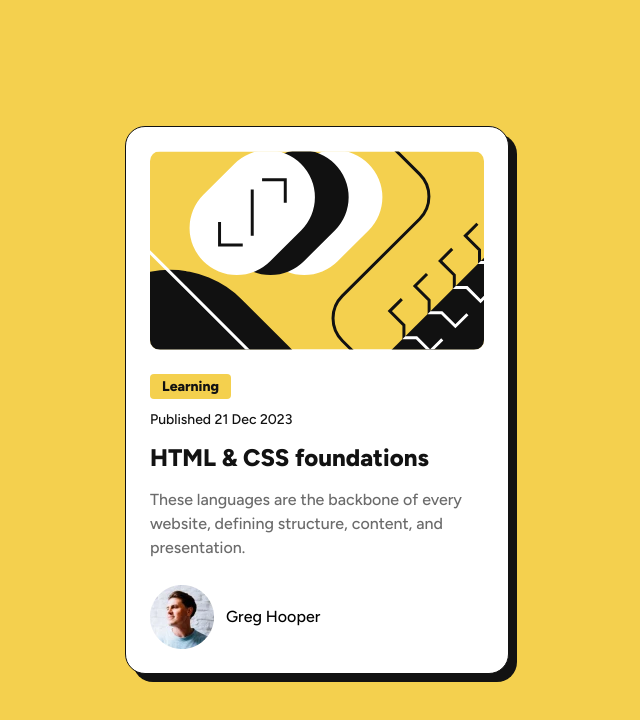
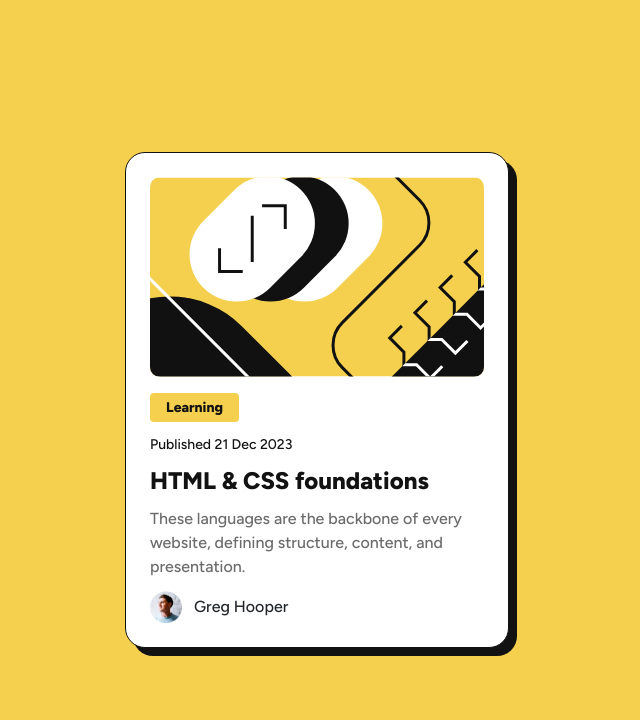
Before and after one commit to bindu953/BootStrap_Lab3, a plain HTML site: page Blog-Preview-Card/index.html in a window 1280 px wide. Shown: the whole page, without its empty margins (323-963 px from the left). Drawn offline with nearby package versions, Linux system fonts and the light colour scheme.

Commit message:
Udated index.html to tailwind and bootstrap classes

```diff
--- a/Blog-Preview-Card/index.html
+++ b/Blog-Preview-Card/index.html
@@ -8,58 +8,75 @@
   <!-- displays site properly based on user's device -->
 
   <link rel="icon" type="image/png" sizes="32x32" href="./assets/images/favicon-32x32.png">
+
   <link rel="preconnect" href="https://fonts.googleapis.com">
   <link rel="preconnect" href="https://fonts.gstatic.com" crossorigin>
   <link href="https://fonts.googleapis.com/css2?family=Figtree:wght@500;800&display=swap" rel="stylesheet">
-  <link rel="stylesheet" href="style.css">
+
+  <!--Tailwind CDN-->
+  <script src="https://cdn.tailwindcss.com"></script>
+
+  <!-- Bootstrap CDN -->
+  <link href="https://cdn.jsdelivr.net/npm/bootstrap@5.3.0/dist/css/bootstrap.min.css" rel="stylesheet">
+  <script src="https://cdn.jsdelivr.net/npm/bootstrap@5.3.0/dist/js/bootstrap.bundle.min.js"></script>
+
+  <!-- 3. Override Bootstrap's font variable AFTER Bootstrap's CSS -->
+  <style>
+    :root {
+      --bs-body-font-family: 'Figtree', sans-serif;
+    }
+  </style>
+
   <title>Frontend Mentor | Blog preview card</title>
 
 </head>
 
-<body>
+<body class="bg-[hsl(212,45%,89%)]">
 
-  <main class="main-content">
-    <article class="blog-preview-card">
+  <main class="d-flex justify-content-center align-items-center min-vh-100 p-6 bg-[hsl(47,88%,63%)]">
+    <article class="bg-[hsl(0,0%,100%)] w-[384px] max-w-full  p-6 rounded-[20px] border-[1px] border-solid border-[hsl(0,0%,7%)]
+                shadow-[8px_8px_0px_hsl(0,0%,7%)] text-start">
 
       <!-- Blog illustration -->
       <img src="./assets/images/illustration-article.svg" alt="Illustration Representing HTML AND CSS"
-        class="illustration-image">
+        class="d-block w-100 rounded-[10px] mb-3">
 
       <!-- Learning label -->
-      <p class="learning">Learning</p>
+      <p
+        class="d-inline-block bg-[hsl(47,88%,63%)] text-[hsl(0,0%,7%)] text-[14px] max-[375px]:text-[12px] font-extrabold px-3 py-1 rounded-1 mb-[12px]">
+        Learning</p>
 
       <!-- Published Date -->
-      <p class="published-date">Published 21 Dec 2023</p>
+      <p class="text-[14px] mb-[12px]  max-[375px]:text-[12px] fw-medium text-[hsl(0,0%,7%)] leading-[1.5]">Published 21
+        Dec 2023</p>
 
       <!-- Blog heading -->
-      <h1>
-        <a href="https://www.frontendmentor.io/" class="blog-title">
+      <h1 class="text-[24px] max-[375px]:text-[20px] mb-[12px] font-extrabold">
+        <a href="https://www.frontendmentor.io/" class="text-[hsl(0,0%,7%)] text-decoration-none transition-colors duration-200 ease-[ease]  hover:text-[hsl(47,88%,63%)]  focus-visible:text-[hsl(47,88%,63%)]
+              focus-visible:outline
+              focus-visible:outline-2
+              focus-visible:outline-[hsl(0,0%,7%)]
+              focus-visible:outline-offset-4
+              focus-visible:rounded-[2px] motion-reduce:transition-none">
           HTML & CSS foundations
         </a>
       </h1>
 
       <!-- Description -->
-      <p class="description">
+      <p class="text-[16px] fw-medium leading-[1.5] max-[375px]:text-[14px] text-[hsl(0,0%,42%)] mb-[12px]">
         These languages are the backbone of every
         website, defining structure, content, and
         presentation.
       </p>
       <!-- Author information -->
-      <div class="avatar-div">
-        <img src="assets/images/image-avatar.webp" class="avatar-img" alt="">
-        <p class="avatar-name">Greg Hooper</p>
+      <div class="d-flex align-items-center gap-[12px]">
+        <img src="assets/images/image-avatar.webp" class="w-[32px] h-[32px]" alt="Greg Hooper image">
+        <p class="text-center">Greg Hooper</p>
       </div>
     </article>
 
   </main>
 
-  <!-- <footer class="attribution">
-
-    Challenge by <a href="https://www.frontendmentor.io?ref=challenge">Frontend Mentor</a>.
-    Coded by <a href="#">Hima Bindu Danda</a>.
-
-  </footer> -->
-
 </body>
 
 </html>
--- a/Blog-Preview-Card/style.css
+++ /dev/null
@@ -1,168 +0,0 @@
-/* Reset default margin and padding */
-* {
-    margin: 0;
-    padding: 0;
-    box-sizing: border-box;
-}
-
-/* Body */
-body {
-    background-color: hsl(0, 0%, 100%);
-    font-family: "Figtree", sans-serif;
-}
-
-/* Center the blog card */
-.main-content {
-    height: 100vh;
-    background-color: hsl(47, 88%, 63%);
-    display: flex;
-    justify-content: center;
-    align-items: center;
-    padding: 24px;
-}
-
-/* Blog Preview Card */
-.blog-preview-card {
-    background-color: hsl(0, 0%, 100%);
-
-    width: 384px;
-    max-width: 100%;
-
-    padding: 24px;
-    border-radius: 20px;
-
-    border: 1px solid hsl(0, 0%, 7%);
-    box-shadow: 8px 8px 0px hsl(0, 0%, 7%);
-
-    text-align: left;
-}
-
-/* Blog illustration */
-.illustration-image {
-    display: block;
-    width: 100%;
-    border-radius: 10px;
-
-    margin-bottom: 24px;
-}
-
-/* Yellow Learning label */
-.learning {
-    display: inline-block;
-
-    background-color: hsl(47, 88%, 63%);
-    color: hsl(0, 0%, 7%);
-
-    font-size: 14px;
-    font-weight: 800;
-
-    padding: 4px 12px;
-    border-radius: 4px;
-
-    margin-bottom: 12px;
-}
-
-/* Published date */
-.published-date {
-    font-size: 14px;
-    font-weight: 500;
-
-    color: hsl(0, 0%, 7%);
-
-    margin-bottom: 12px;
-}
-
-/* Blog heading */
-.blog-preview-card h1 {
-    font-size: 24px;
-    font-weight: 800;
-    line-height: 1.5;
-
-    margin-bottom: 12px;
-}
-
-/* Heading link */
-.blog-title {
-    color: hsl(0, 0%, 7%);
-    text-decoration: none;
-
-    transition: color 0.2s ease;
-}
-
-/* Hover effect */
-.blog-title:hover {
-    color: hsl(47, 88%, 63%);
-}
-
-/* Blog description */
-.description {
-    font-size: 16px;
-    font-weight: 500;
-    line-height: 1.5;
-
-    color: hsl(0, 0%, 42%);
-
-    margin-bottom: 24px;
-}
-
-/* Keyboard focus effect */
-.blog-title:focus-visible {
-    color: hsl(47, 88%, 63%);
-    outline: 2px solid hsl(0, 0%, 7%);
-    outline-offset: 4px;
-    border-radius: 2px;
-}
-
-/* Author container */
-.avatar-div {
-    display: flex;
-    align-items: center;
-    gap: 12px;
-}
-
-/* .avatar-img {
-    padding: 20px;
-} */
-
-.avatar-name {
-    align-items: center;
-}
-
-/* Footer */
-.attribution {
-    text-align: center;
-    font-size: 11px;
-    padding: 12px;
-}
-
-.attribution a {
-    color: hsl(228, 45%, 44%);
-}
-
-
-/* Mobile responsiveness */
-@media (max-width: 375px) {
-
-    .blog-preview-card h1 {
-        font-size: 20px;
-    }
-
-    .learning {
-        font-size: 12px;
-    }
-
-    .published-date {
-        font-size: 12px;
-    }
-
-    .description {
-        font-size: 14px;
-    }
-}
-
-/* Accessibility: reduced motion */
-@media (prefers-reduced-motion: reduce) {
-    .blog-title {
-        transition: none;
-    }
-}
```
